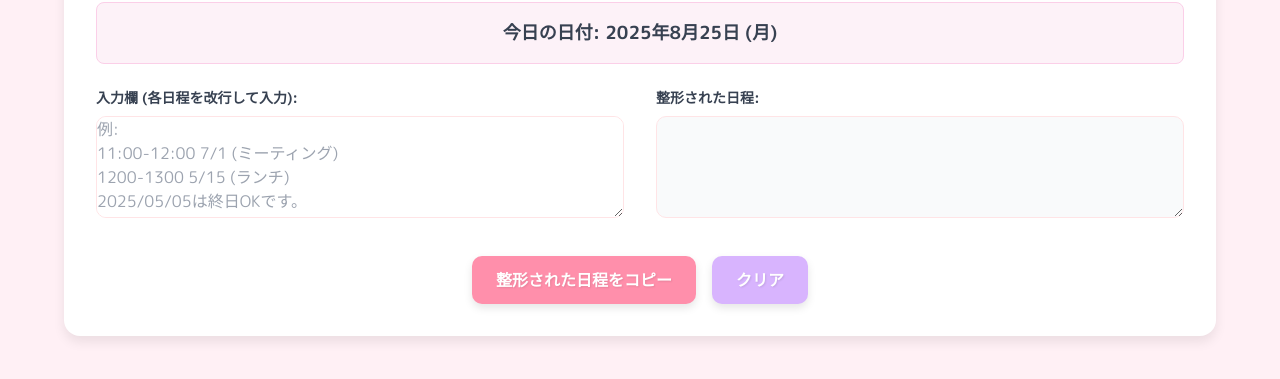
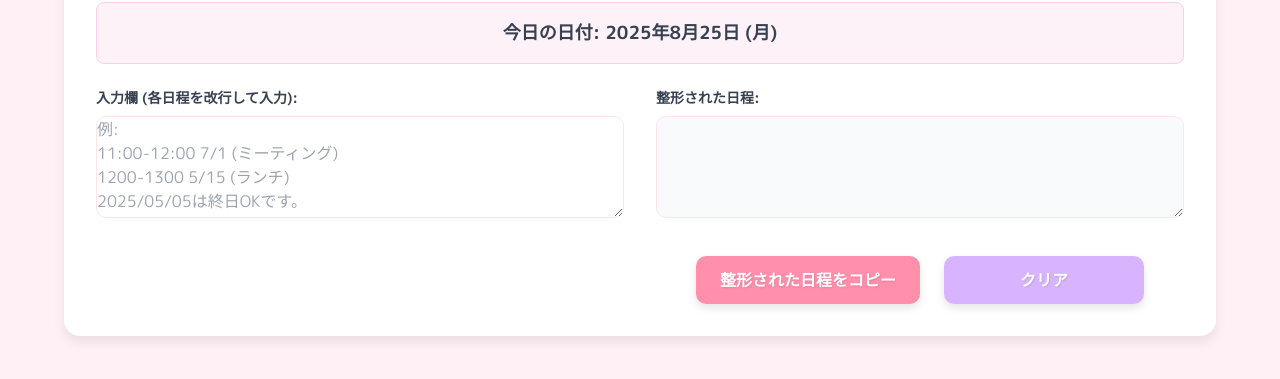
Before and after one commit to takeshiogata/datetimeparser, a plain HTML site: page index.html in a window 1280 px wide. Shown: the part 273-652 px from the top of the page. Drawn offline with nearby package versions, Linux system fonts and the light colour scheme.

Commit message:
fix: ボタンの整列とレイアウトを改善
- ボタンの幅を統一（min-width: 200px）
- ボタンエリアのレイアウトを入力・出力エリアと整列
- 中央の縦ラインを揃えて視覚的な統一感を向上
- ボタン群の認識しやすさを維持

```diff
--- a/index.html
+++ b/index.html
@@ -30,7 +30,7 @@
         </div>
 
         <!-- 入力と出力のエリア -->
-        <div class="flex flex-col lg:flex-row space-y-6 lg:space-y-0 lg:space-x-8 w-full">
+        <div class="flex flex-col lg:flex-row space-y-6 lg:space-y-0 lg:space-x-8 w-full mb-8">
             <!-- 入力欄 -->
             <div class="w-full lg:w-1/2">
                 <label for="inputDates" class="block text-gray-700 text-sm font-semibold mb-2">入力欄 (各日程を改行して入力):</label>
@@ -45,9 +45,12 @@
         </div>
 
         <!-- ボタンエリア -->
-        <div class="flex flex-col sm:flex-row justify-center space-y-4 sm:space-y-0 sm:space-x-4 mt-8">
-            <button id="copyButton" class="btn btn-primary">整形された日程をコピー</button>
-            <button id="clearButton" class="btn btn-secondary">クリア</button>
+        <div class="flex flex-col lg:flex-row space-y-4 lg:space-y-0 lg:space-x-8 w-full">
+            <div class="w-full lg:w-1/2"></div>
+            <div class="w-full lg:w-1/2 flex flex-col sm:flex-row justify-center items-center space-y-4 sm:space-y-0 sm:space-x-6">
+                <button id="copyButton" class="btn btn-primary">整形された日程をコピー</button>
+                <button id="clearButton" class="btn btn-secondary">クリア</button>
+            </div>
         </div>
     </div>
 
--- a/styles.css
+++ b/styles.css
@@ -67,6 +67,8 @@ textarea:focus {
     transition: all 0.2s ease-in-out;
     box-shadow: 0 4px 8px rgba(0, 0, 0, 0.1);
     text-shadow: 1px 1px 2px rgba(0,0,0,0.1); /* 文字にわずかな影を追加 */
+    min-width: 200px; /* ボタンの最小幅を統一 */
+    text-align: center; /* テキストを中央寄せ */
 }
 
 /* * ボタンが押されたときのアクティブなスタイルです。
```
